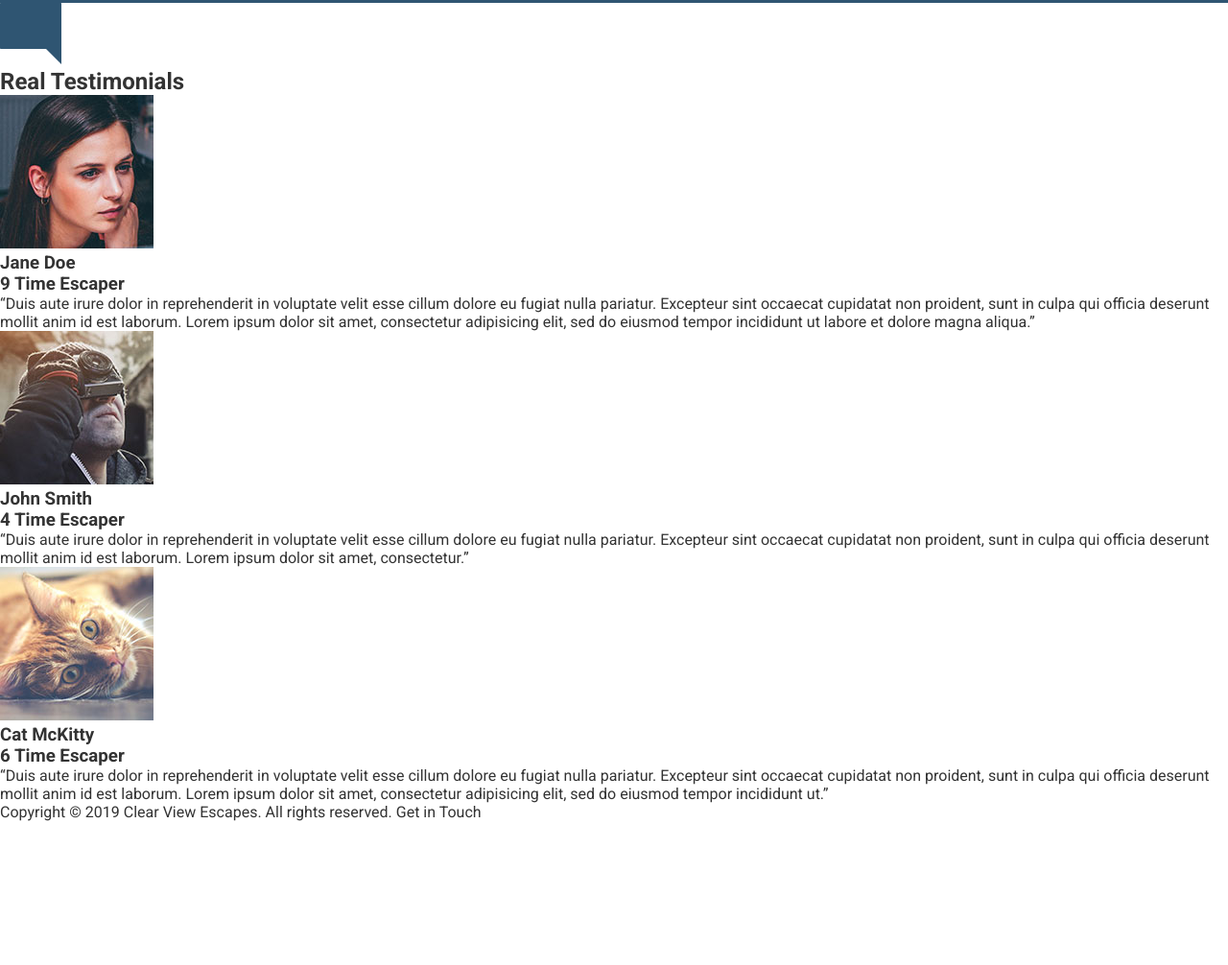
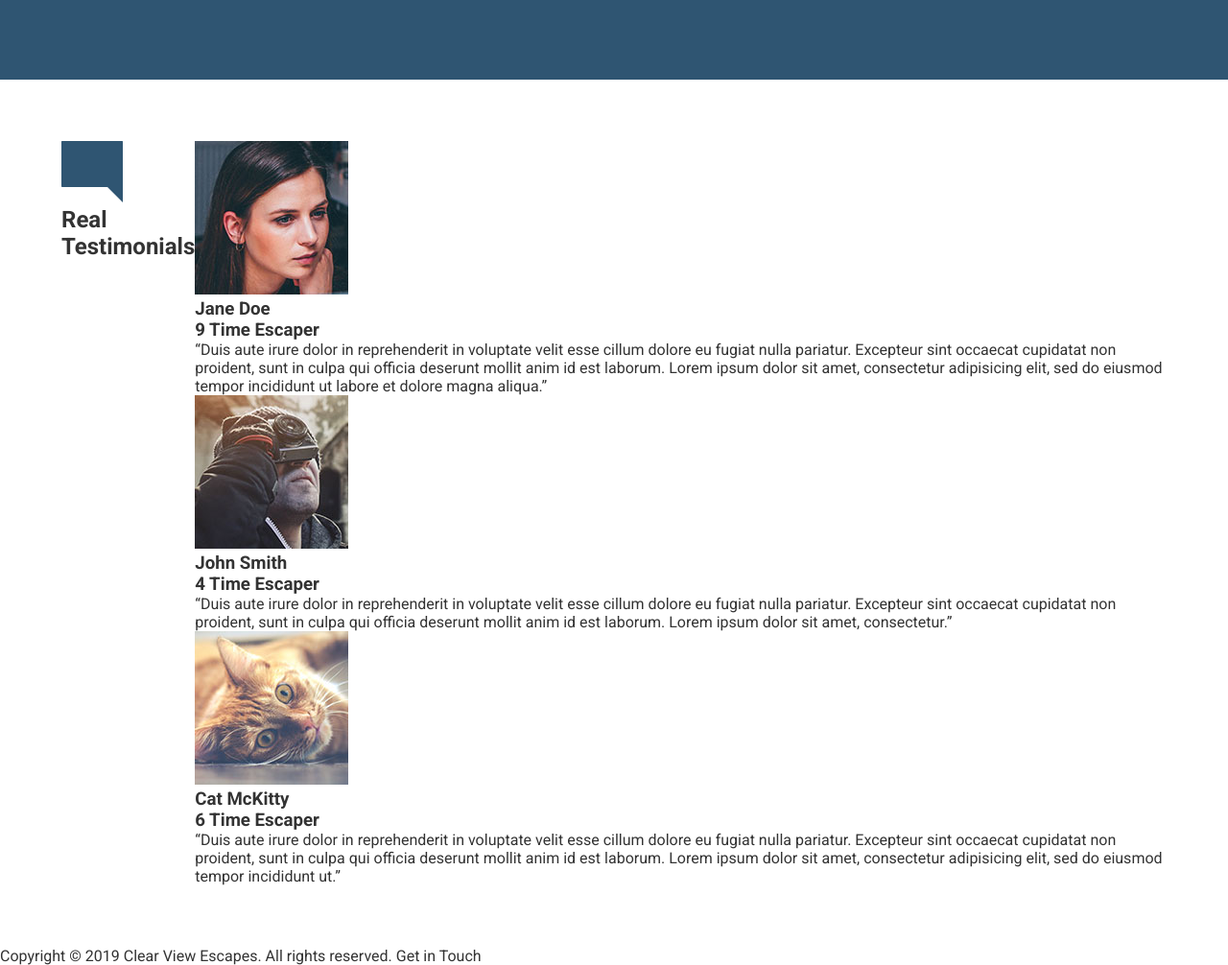
Before and after one commit to Darsh2987/travel-site, a website built with webpack: page src/index.html in a window 1280 px wide. Shown: the part 2691-3697 px from the top of the page at 96% size. Before the commit the page ends 3547 px from the top, so only its background shows below. Built offline with nearby package versions, Linux system fonts and the light colour scheme.

Commit message:
adjustment to testimonials section

```diff
--- a/src/index.html
+++ b/src/index.html
@@ -63,7 +63,7 @@
       <!-- Features Section -->
       <section id="our-features" class="our-features">
         <div class="our-features--content-wrapper content-wrapper">
-          <div class="our-features-headline">
+          <div class="our-features--headline">
             <img src="assets/images/icons/star.svg" />
             <h2>Our <strong>Features</strong></h2>
           </div>
@@ -98,24 +98,34 @@
       <!-- End of sFeatures Section -->
 
       <!-- Testimonials Section -->
-      <section id="testimonials">
+      <section id="testimonials" class="testimonials">
+        <div class="testimonials--content-wrapper content-wrapper">
+          <div class="testimonials--headline">
             <img src="assets/images/icons/comment.svg" />
-        <h2>Real Testimonials</h2>
+            <h2>Real <strong>Testimonials</strong></h2>
+          </div>
 
+          <div class="testimonial--container">
+            <div class="testimonial">
               <img src="assets/images/testimonial-jane.jpg" />
-        <h3>Jane Doe</h3>
-        <h3>9 Time Escaper</h3>
+              <h3 class="testimonial--title">Jane Doe</h3>
+              <h3 class="testimonial--subtitle">9 Time Escaper</h3>
               <p>&ldquo;Duis aute irure dolor in reprehenderit in voluptate velit esse cillum dolore eu fugiat nulla pariatur. Excepteur sint occaecat cupidatat non proident, sunt in culpa qui officia deserunt mollit anim id est laborum. Lorem ipsum dolor sit amet, consectetur adipisicing elit, sed do eiusmod tempor incididunt ut labore et dolore magna aliqua.&rdquo;</p>
-
+            </div>
+            <div class="testimonial">
               <img src="assets/images/testimonial-john.jpg" />
-        <h3>John Smith</h3>
-        <h3>4 Time Escaper</h3>
+              <h3 class="testimonial--title">John Smith</h3>
+              <h3 class="testimonial--subtitle">4 Time Escaper</h3>
               <p>&ldquo;Duis aute irure dolor in reprehenderit in voluptate velit esse cillum dolore eu fugiat nulla pariatur. Excepteur sint occaecat cupidatat non proident, sunt in culpa qui officia deserunt mollit anim id est laborum. Lorem ipsum dolor sit amet, consectetur.&rdquo;</p>
-
+            </div>
+            <div class="testimonial">
               <img src="assets/images/testimonial-cat.jpg" />
-        <h3>Cat McKitty</h3>
-        <h3>6 Time Escaper</h3>
+              <h3 class="testimonial--title">Cat McKitty</h3>
+              <h3 class="testimonial--subtitle">6 Time Escaper</h3>
               <p>&ldquo;Duis aute irure dolor in reprehenderit in voluptate velit esse cillum dolore eu fugiat nulla pariatur. Excepteur sint occaecat cupidatat non proident, sunt in culpa qui officia deserunt mollit anim id est laborum. Lorem ipsum dolor sit amet, consectetur adipisicing elit, sed do eiusmod tempor incididunt ut.&rdquo;</p>
+            </div>
+          </div>
+        </div>
       </section>
       <!-- End of sTestimonials Section -->
     </main>
```
Lines whose indentation alone changed are shown as unchanged.
